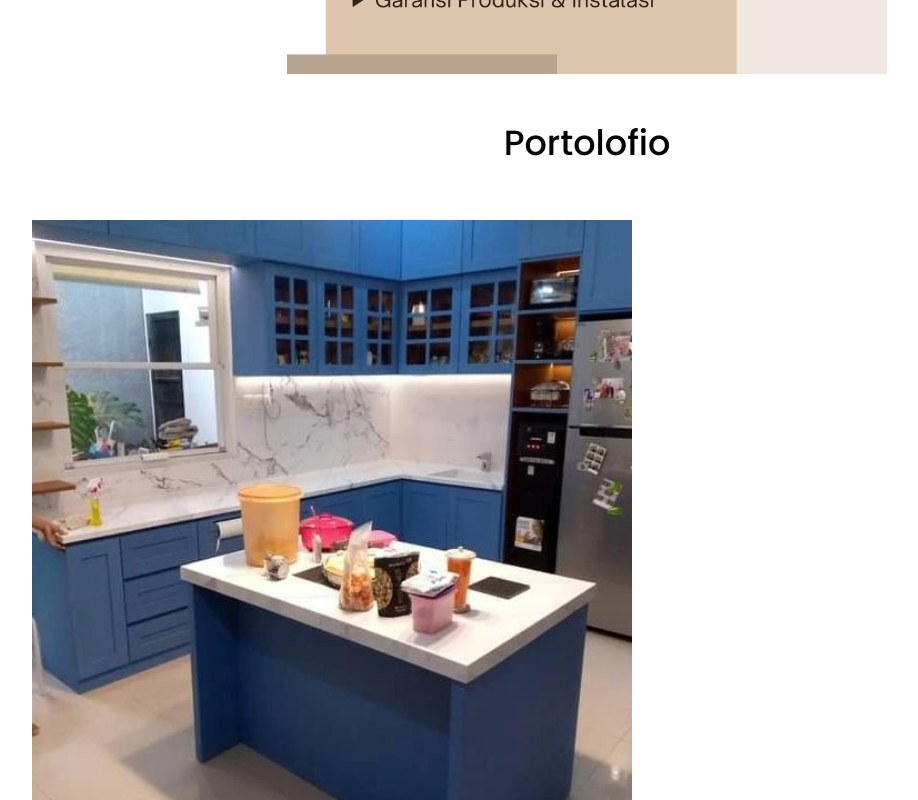
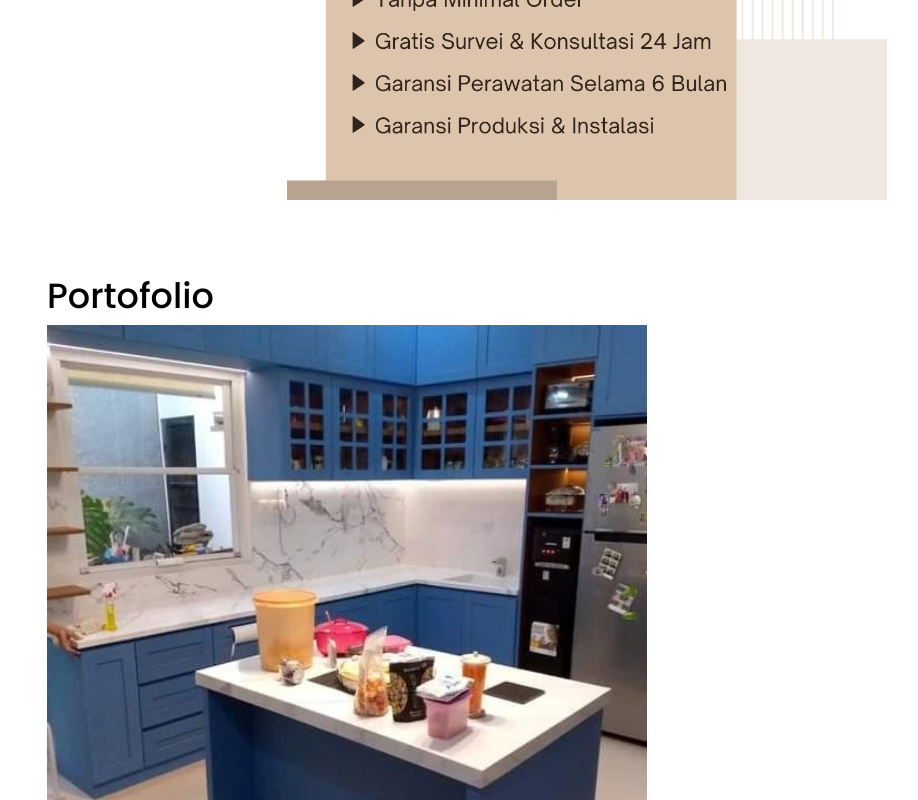
Before and after one commit to haloorderio/properti, a website: page index.html in a window 1280 px wide. Shown: the part 2220-3020 px from the top of the page, without its empty margins (53-971 px from the left). Drawn offline with Linux system fonts and the light colour scheme.

Commit message:
Update index.html

```diff
--- a/index.html
+++ b/index.html
@@ -68,7 +68,8 @@
       <section class="features-overview" id="features-section" >
         <div class="content-header">
           <img src="images/RenovApik-Custom-Furniture.png" alt="Layanan RenovApik" class="img-fluid" width="600" height="100%" data-aos="zoom-in" data-aos-delay="200">
-          <br>
+        </div>
+        <div class="content-header">
           <img src="images/Choose%20the%20Right%20Realtor.png" alt="5 Benefit Menggunakan RenovApik" class="img-fluid" width="600" height="100%" data-aos="zoom-in" data-aos-delay="200">
           <!-- <h2>How does it works</h2> -->
           <!-- <h6 class="section-subtitle text-muted">One theme that serves as an easy-to-use operational toolkit<br>that meets customer's needs.</h6> -->
@@ -100,10 +101,12 @@
           </div>
         </div> -->
       </section>
-      <section class="features-overview" id="digital-marketing-section">
-        <div class="align-items-center">
-          <div class="col-12 text-center pb-5">
-            <h2>Portolofio</h2>
+
+      <div class="content-wrapper">
+      <div class="container">
+      <section class="digital-marketing-service" id="digital-marketing-section">
+        <div class="content-header">
+            <h2>Portofolio</h2>
           </div>
           <div data-aos="fade-right">
               <img src="images/kitchen-set-renovapik.jpg" alt="Kitchen Set RenovApik" class="img-fluid" width="600" height="100%" data-aos-delay="200">
@@ -122,6 +125,8 @@
           <br>
         </div>
       </section>
+      </div>
+      </div>
       <section class="case-studies" id="case-studies-section">
         <div class="row grid-margin">
           <div class="col-12 text-center pb-5">
```
